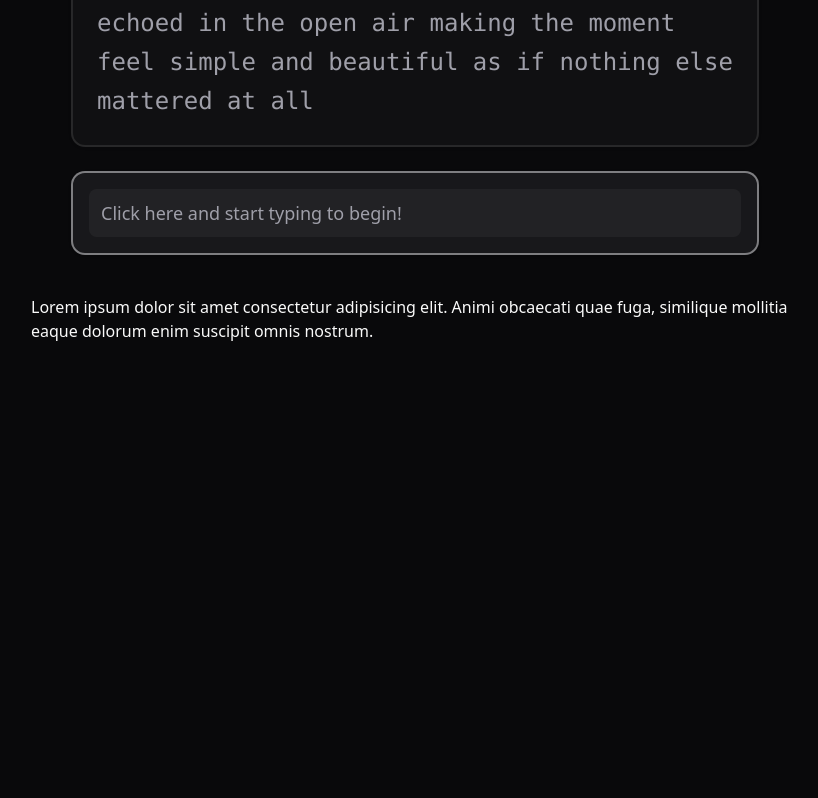
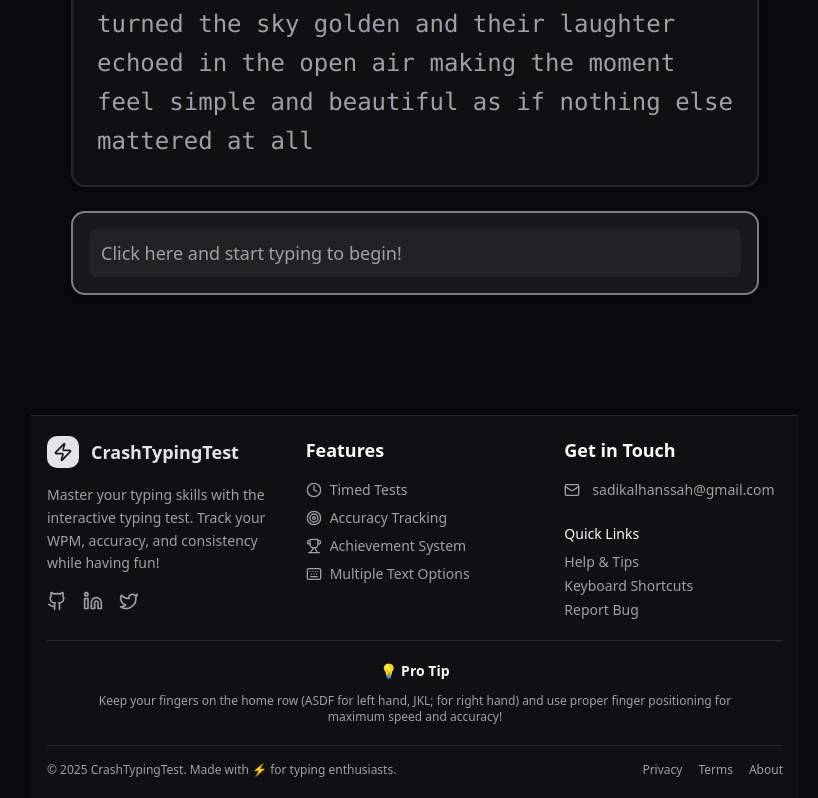
Before and after one commit to sedfarouk/Crash-Typing-Test, a React (Vite) app: page / in a window 1280 px wide. Shown: the part 864-1662 px from the top of the page, without its empty margins (225-1043 px from the left). Before the commit the page ends 1207 px from the top, so only its background shows below. Built offline with nearby package versions, Linux system fonts and the light colour scheme.

Commit message:
feat: add footer

```diff
--- a/src/components/Footer.jsx
+++ b/src/components/Footer.jsx
@@ -1,5 +1,122 @@
+import { Zap, Github, Twitter, Linkedin, Mail, Keyboard, Trophy, Target, Clock } from "lucide-react"
+
 export default function Footer() {
-    return <footer>
-    Lorem ipsum dolor sit amet consectetur adipisicing elit. Animi obcaecati quae fuga, similique mollitia eaque dolorum enim suscipit omnis nostrum.
-  </footer>
+  return (
+    <footer className="bg-card/50 backdrop-blur border-t mt-20">
+      <div className="max-w-6xl mx-auto px-4 py-5">
+        <div className="grid grid-cols-1 md:grid-cols-2 lg:grid-cols-3 gap-10">
+
+          <div className="space-y-4">
+            <div className="flex items-center gap-3">
+              <div className="w-8 h-8 bg-primary rounded-lg flex items-center justify-center">
+                <Zap className="w-5 h-5 text-primary-foreground" />
+              </div>
+              <h3 className="text-lg font-semibold text-primary">CrashTypingTest</h3>
+            </div>
+            <p className="text-sm text-muted-foreground leading-relaxed">
+              Master your typing skills with the interactive typing test. Track your WPM, accuracy, and consistency while having fun!
+            </p>
+            <div className="flex space-x-4">
+              <a href="https://github.com/sedfarouk/Crash-Typing-Test" className="text-muted-foreground hover:text-primary transition-colors">
+                <Github className="h-5 w-5" />
+              </a>
+              <a href="https://www.linkedin.com/in/farouk-sedick/" className="text-muted-foreground hover:text-primary transition-colors">
+                <Linkedin className="h-5 w-5" />
+              </a>
+              <a href="#" className="text-muted-foreground hover:text-primary transition-colors">
+                <Twitter className="h-5 w-5" />
+              </a>
+            </div>
+          </div>
+
+          <div className="space-y-4">
+            <h3 className="text-lg font-semibold">Features</h3>
+            <ul className="space-y-2">
+              <li className="flex items-center gap-2 text-sm text-muted-foreground hover:text-foreground transition-colors">
+                <Clock className="h-4 w-4" />
+                <span>Timed Tests</span>
+              </li>
+              <li className="flex items-center gap-2 text-sm text-muted-foreground hover:text-foreground transition-colors">
+                <Target className="h-4 w-4" />
+                <span>Accuracy Tracking</span>
+              </li>
+              <li className="flex items-center gap-2 text-sm text-muted-foreground hover:text-foreground transition-colors">
+                <Trophy className="h-4 w-4" />
+                <span>Achievement System</span>
+              </li>
+              <li className="flex items-center gap-2 text-sm text-muted-foreground hover:text-foreground transition-colors">
+                <Keyboard className="h-4 w-4" />
+                <span>Multiple Text Options</span>
+              </li>
+            </ul>
+          </div>
+{/*
+          <div className="space-y-4">
+            <h3 className="text-lg font-semibold">Your Progress</h3>
+            <div className="space-y-3">
+              <div className="flex justify-between text-sm">
+                <span className="text-muted-foreground">Best WPM</span>
+                <span className="font-medium">--</span>
+              </div>
+              <div className="flex justify-between text-sm">
+                <span className="text-muted-foreground">Accuracy</span>
+                <span className="font-medium">--%</span>
+              </div>
+              <div className="flex justify-between text-sm">
+                <span className="text-muted-foreground">Tests Taken</span>
+                <span className="font-medium">--</span>
+              </div>
+              <div className="flex justify-between text-sm">
+                <span className="text-muted-foreground">Max Streak</span>
+                <span className="font-medium">--</span>
+              </div>
+            </div>
+          </div> */}
+
+          <div className="space-y-4">
+            <h3 className="text-lg font-semibold">Get in Touch</h3>
+            <div className="space-y-3">
+              <div className="flex items-center space-x-3">
+                <Mail className="h-4 w-4 text-muted-foreground" />
+                <a href="mailto:sadikalhanssah@gmail.com" className="text-sm text-muted-foreground hover:text-primary transition-colors">
+                  sadikalhanssah@gmail.com
+                </a>
+              </div>
+            </div>
+
+            <div className="space-y-2 pt-2">
+              <h4 className="text-sm font-medium">Quick Links</h4>
+              <div className="space-y-1">
+                <a href="#" className="block text-sm text-muted-foreground hover:text-foreground transition-colors">Help & Tips</a>
+                <a href="#" className="block text-sm text-muted-foreground hover:text-foreground transition-colors">Keyboard Shortcuts</a>
+                <a href="https://github.com/sedfarouk/Crash-Typing-Test/issues" className="block text-sm text-muted-foreground hover:text-foreground transition-colors">Report Bug</a>
+              </div>
+            </div>
+          </div>
+        </div>
+
+        <div className="border-t mt-5 pt-5">
+          <div className="text-center space-y-3">
+            <h4 className="text-sm font-semibold">💡 Pro Tip</h4>
+            <p className="text-xs text-muted-foreground max-w-2xl mx-auto">
+              Keep your fingers on the home row (ASDF for left hand, JKL; for right hand) and use proper finger positioning for maximum speed and accuracy!
+            </p>
+          </div>
+        </div>
+
+        <div className="border-t mt-5 pt-4">
+          <div className="flex flex-col sm:flex-row justify-between items-center space-y-2 sm:space-y-0">
+            <p className="text-xs text-muted-foreground">
+              © {new Date().getFullYear()} CrashTypingTest. Made with ⚡ for typing enthusiasts.
+            </p>
+            <div className="flex space-x-4">
+              <a href="#" className="text-xs text-muted-foreground hover:text-foreground transition-colors">Privacy</a>
+              <a href="#" className="text-xs text-muted-foreground hover:text-foreground transition-colors">Terms</a>
+              <a href="#" className="text-xs text-muted-foreground hover:text-foreground transition-colors">About</a>
+            </div>
+          </div>
+        </div>
+      </div>
+    </footer>
+  )
 }
--- a/src/components/Header.jsx
+++ b/src/components/Header.jsx
@@ -3,7 +3,7 @@ import { Zap } from "lucide-react";
 
 export default function Header() {
   return (
-    <header className="flex flex-row items-center justify-between mb-10 mt-6 px-2 lg:mx-10">
+    <header className="flex flex-row items-center justify-between mb-20 mt-6 px-2 lg:mx-10">
       <section className="flex items-center gap-3">
         <div className="w-8 h-8 bg-primary rounded-lg flex items-center justify-center">
           <Zap className="w-5 h-5 text-primary-foreground" />
--- a/src/components/ResultsModal.jsx
+++ b/src/components/ResultsModal.jsx
@@ -60,6 +60,8 @@ const AnimatedCounter = ({ value, duration = 1000, suffix = "" }) => {
 
   return <span>{Math.round(count)}{suffix}</span>
 }
+
+
 
 export default function ResultsModal({onClose, results}) {
   const appCtx = useContext(AppCtx);
--- /dev/null
+++ b/src/util.js
@@ -0,0 +1,6 @@
+export default function storeLocalHistory(results) {
+    const bestWPM = +(localStorage.getItem("bestWPM") || "0");
+    const bestAccuracy = +(localStorage.getItem("bestAccuracy") || "0");
+    const numOfTestsTaken = +(localStorage.getItem("testsTaken") || "0");
+    const maxStreak = +(localStorage.getItem("bestAccuracy") || "0");
+}
```
